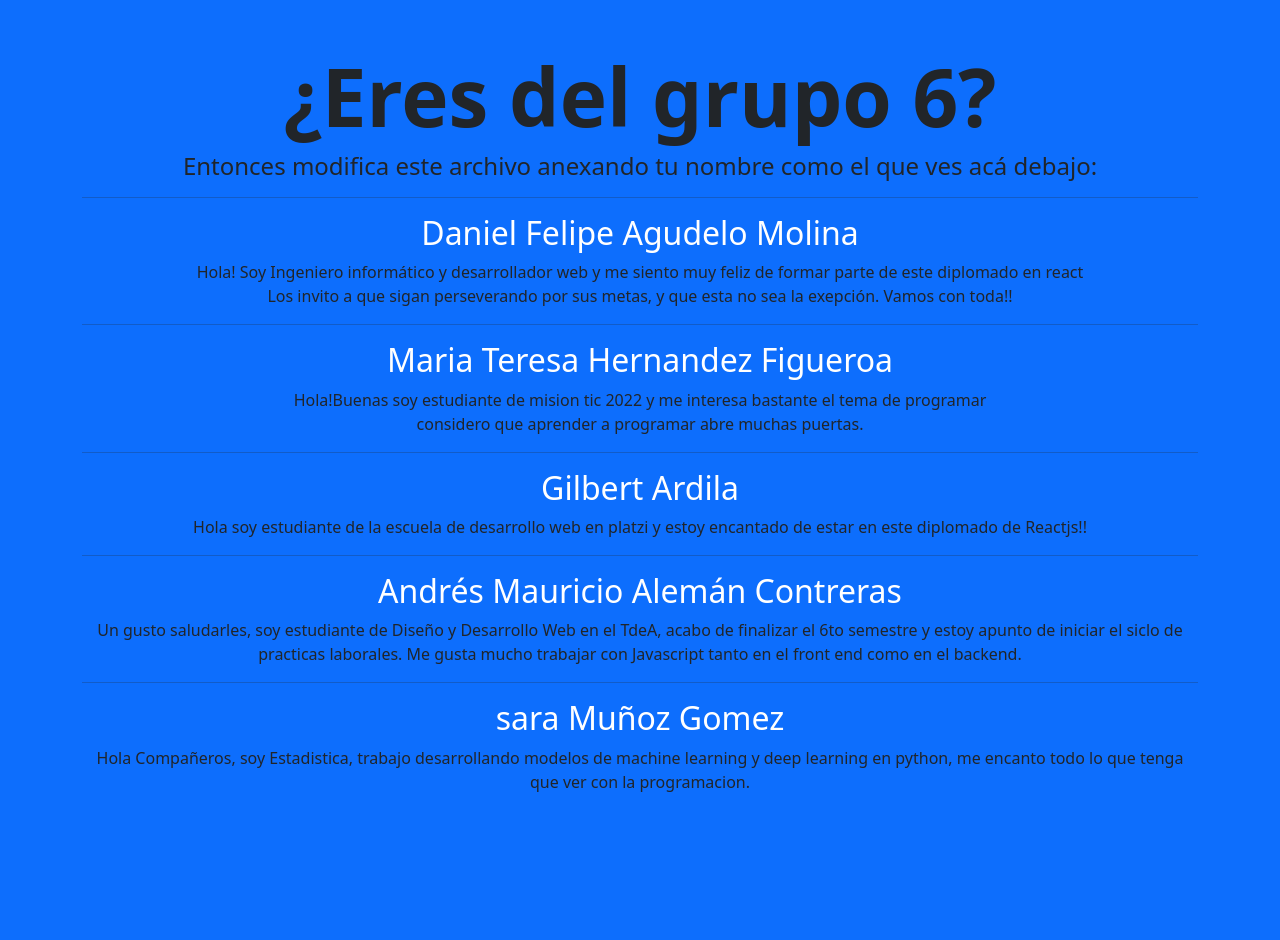
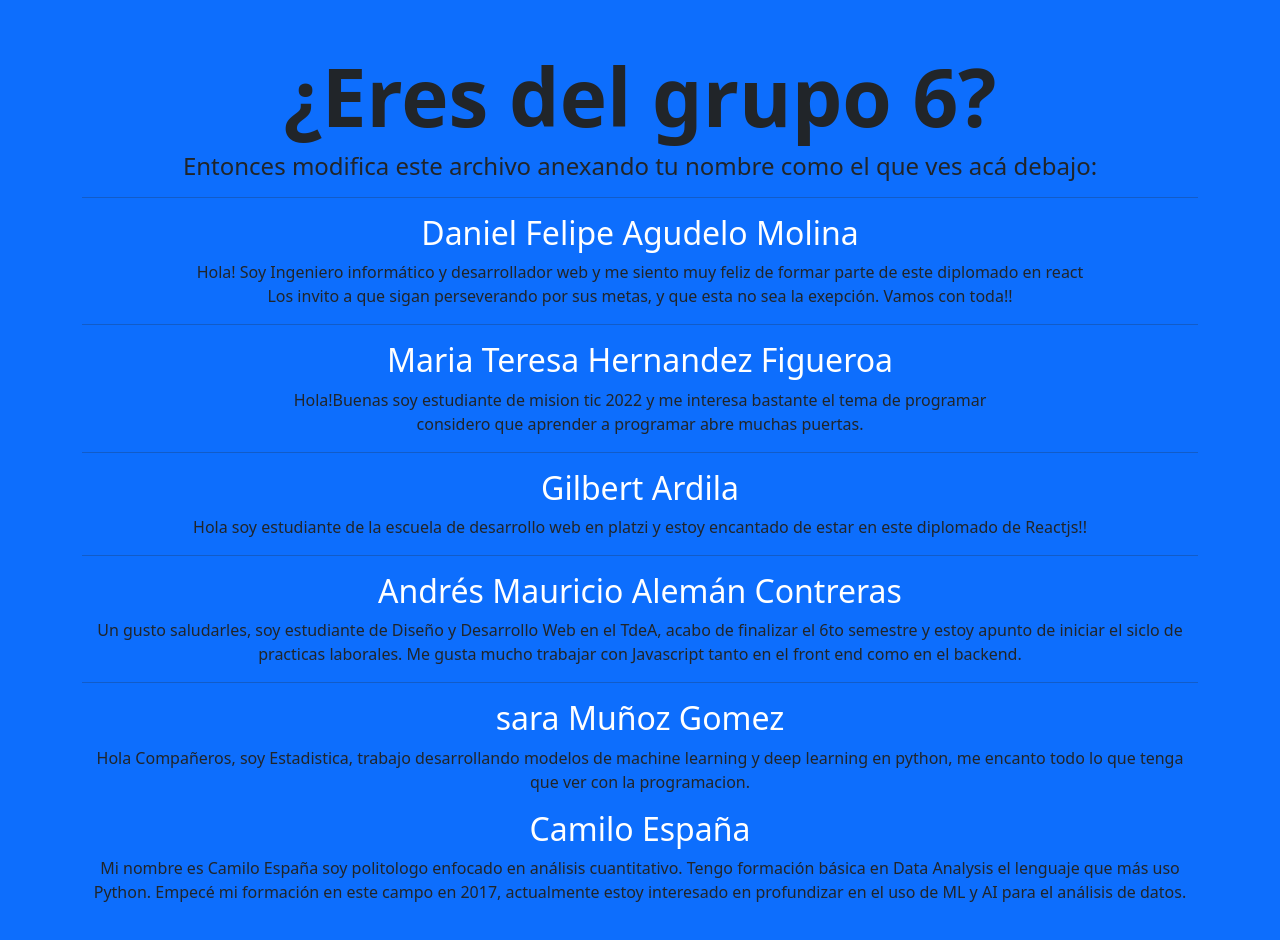
Before and after one commit to DanielFelipeAgMo/task2acti_colaborativa, a plain HTML site: page index.html in a window 1280 px wide. Before the commit the page ends 858 px from the top, so only its background shows below. Drawn offline with nearby package versions, Linux system fonts and the light colour scheme.

Commit message:
Aporte Camilo España

```diff
--- a/index.html
+++ b/index.html
@@ -59,6 +59,17 @@
                         Hola Compañeros, soy Estadistica, trabajo desarrollando modelos de machine learning y deep learning en python, me encanto todo lo que tenga que ver con la programacion.
                     </p>
                 </section>
+
+                </section>
+                    <h2 class="text-center text-white">
+                        Camilo España
+                    </h2>
+                    <p class="text-center">
+                        Mi nombre es Camilo España soy politologo enfocado en análisis cuantitativo. Tengo formación básica en Data Analysis
+                        el lenguaje que más uso Python. Empecé mi formación en este campo en 2017, actualmente estoy interesado en profundizar en el
+                        uso de ML y AI para el análisis de datos.
+                    </p>
+            </section>
             </div>
         </div>
 
```
